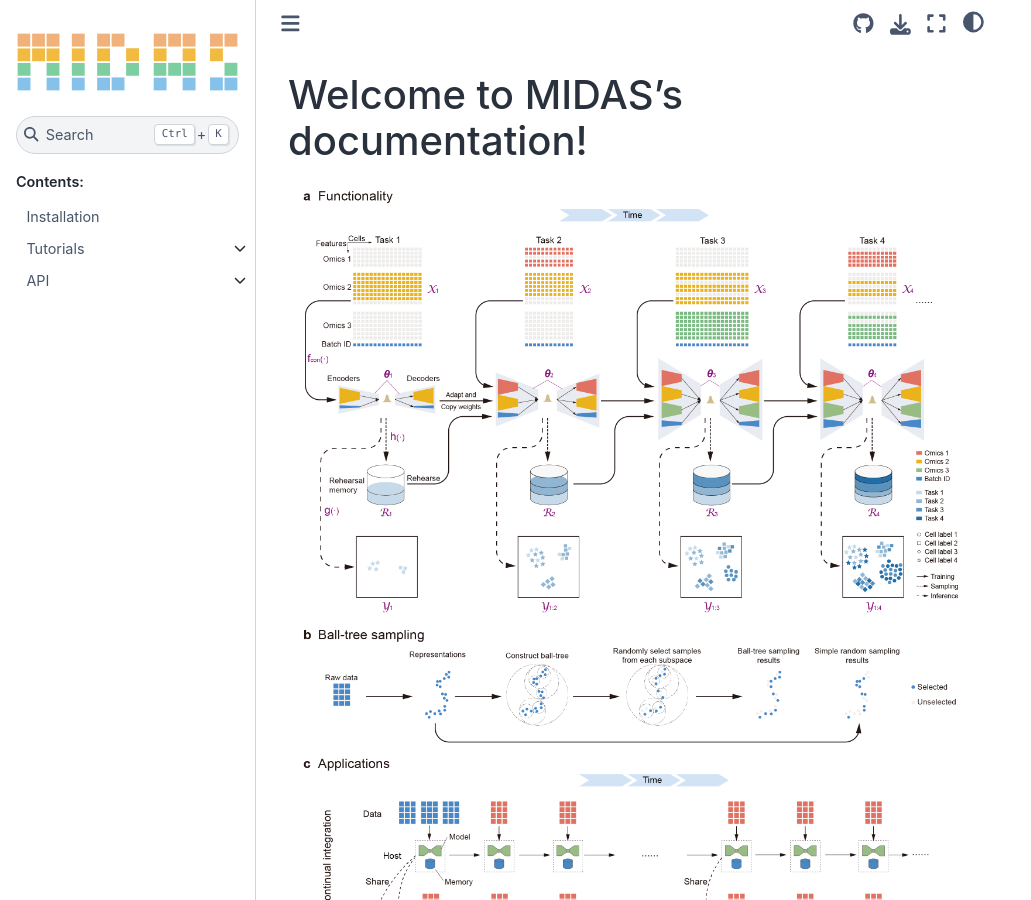
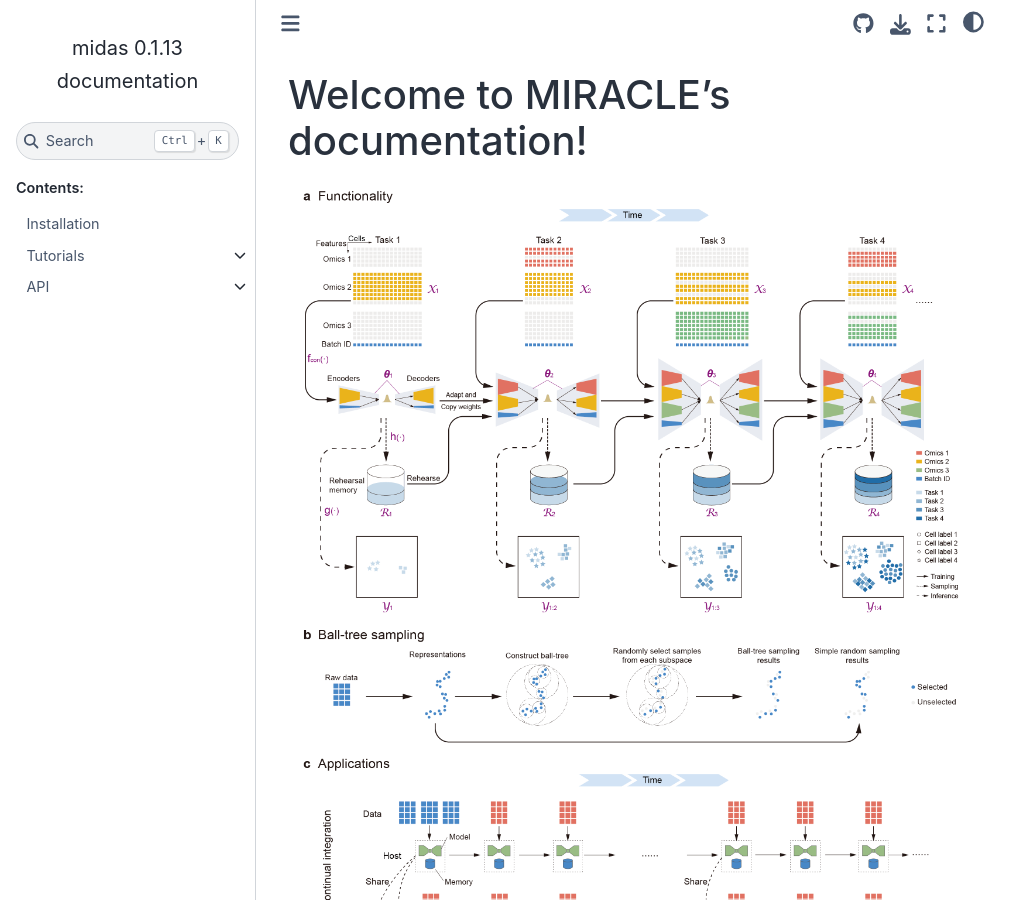
Before and after one commit to sc-miracle/miracle-v0.0.1, a Sphinx documentation site: the page built from docs/source/index.rst, in a window 1280 px wide and 900 px high. Shown: the whole window, without its empty margins (0-1031 px from the left). Built offline with Sphinx 7.4.7 and the Sphinx Book theme 1.1.4, drawn with Linux system fonts in a browser that asks for light colours; pages that are not in the unit, such as notebooks, are missing from menus.

Commit message:
update docs

```diff
--- a/docs/source/conf.py
+++ b/docs/source/conf.py
@@ -49,7 +49,7 @@ templates_path = ['_templates']
 exclude_patterns = []
 
 html_static_path = ['_static']
-html_logo = "_static/img/midas_small_color3.svg"
+# html_logo = "_static/img/midas_small_color3.svg"
 
 # -- Options for HTML output -------------------------------------------------
 # https://www.sphinx-doc.org/en/master/usage/configuration.html#options-for-html-output
--- a/docs/source/index.rst
+++ b/docs/source/index.rst
@@ -3,7 +3,7 @@
    You can adapt this file completely to your liking, but it should at least
    contain the root `toctree` directive.
 
-Welcome to MIDAS's documentation!
+Welcome to MIRACLE's documentation!
 =======================================
 
 .. figure:: ./_static/img/Figure1.png
```
Also changed, not shown: README.md (+1 -1 lines).
